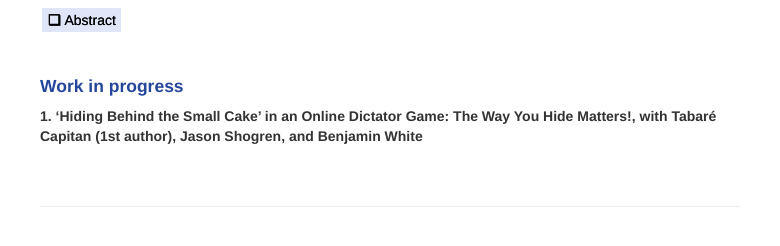
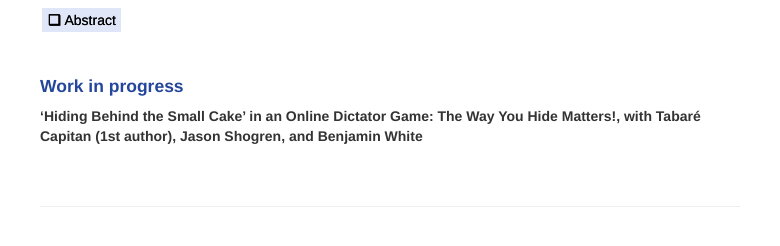
Before and after one commit to Erikwoj/bcecon.github.io, a Jekyll site: the page built from pages/research.md, in a window 1280 px wide. Shown: the part 233-479 px from the top of the page, without its empty margins (250-1030 px from the left). Built offline with Jekyll 4.4.1, drawn with Linux system fonts in a browser that asks for light colours.

Commit message:
Update research.md

```diff
--- a/pages/research.md
+++ b/pages/research.md
@@ -29,7 +29,7 @@
 
 #### <a name="Work in progress"></a>Work in progress
 
-##### 1. <b>'Hiding Behind the Small Cake' in an Online Dictator Game: The Way You Hide Matters!,</b> with Tabaré Capitan (1st author), Jason Shogren, and Benjamin White
+##### <b>'Hiding Behind the Small Cake' in an Online Dictator Game: The Way You Hide Matters!,</b> with Tabaré Capitan (1st author), Jason Shogren, and Benjamin White
 
 <br>
 
```
